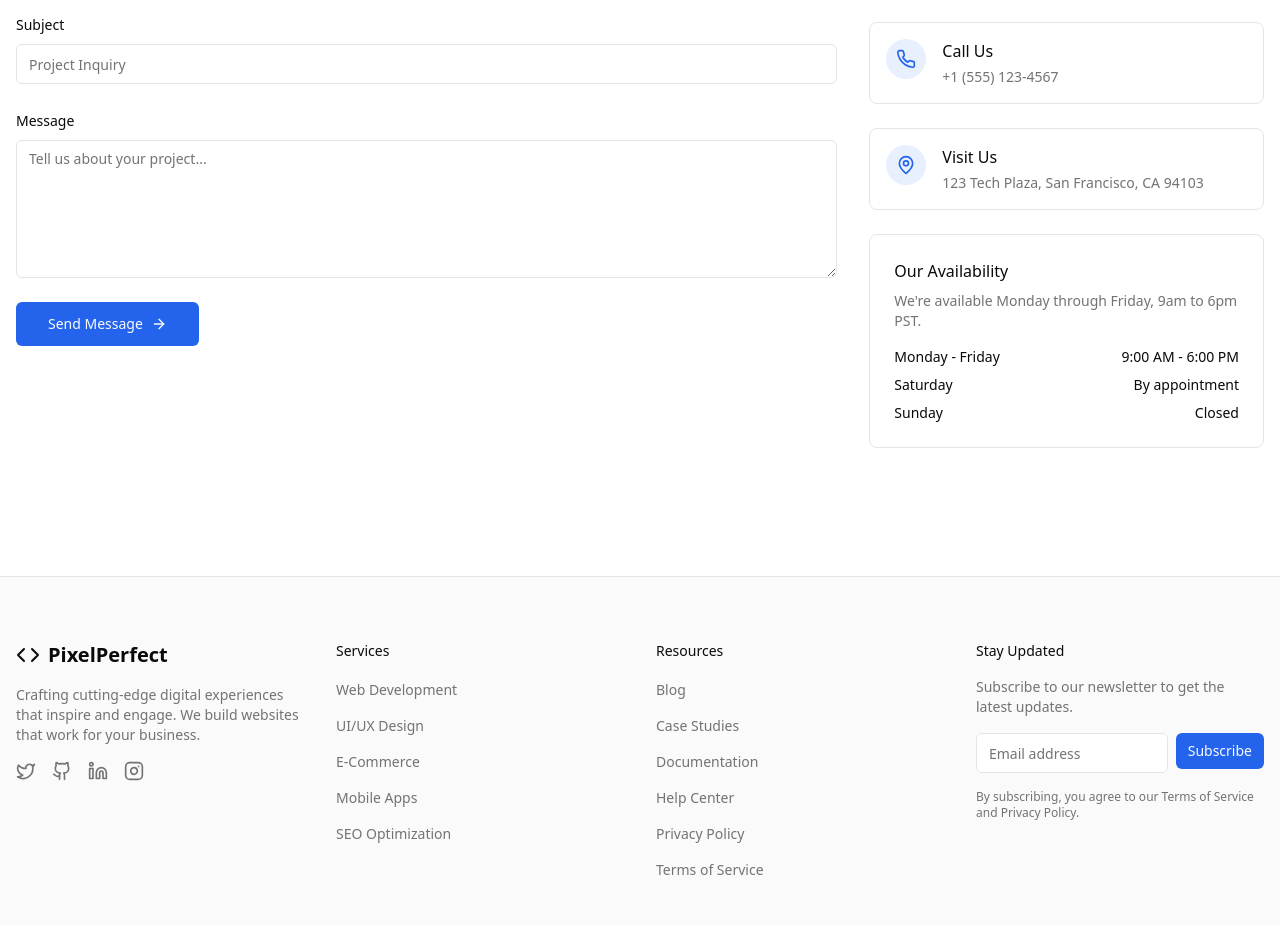
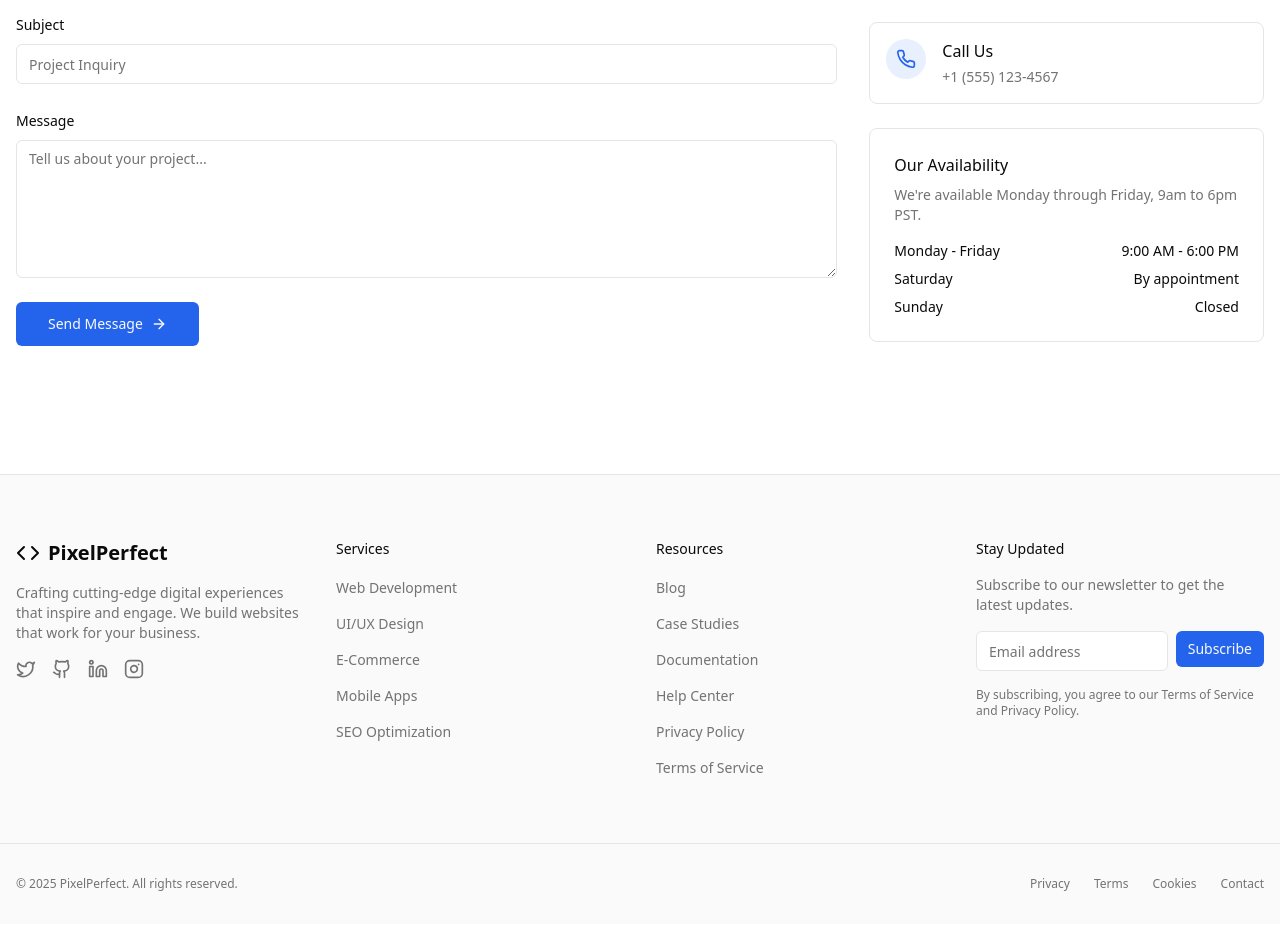
Before and after one commit to pixelperfectwebdesign/pixelperfectweb.design, a Next.js app: page / in a window 1280 px wide. Shown: the part 5704-6629 px from the top of the page. Built offline with nearby package versions, Linux system fonts and the light colour scheme.

Commit message:
Remove visit us section from contact

```diff
--- a/components/sections/contact.tsx
+++ b/components/sections/contact.tsx
@@ -9,7 +9,6 @@ import { useToast } from "@/hooks/use-toast";
 import {
   Mail,
   Phone,
-  MapPin,
   ArrowRight
 } from "lucide-react";
 
@@ -196,12 +195,6 @@ export default function Contact() {
               details="+1 (555) 123-4567"
               href="tel:+15551234567"
             />
-            <ContactInfo
-              icon={<MapPin className="h-5 w-5" />}
-              title="Visit Us"
-              details="123 Tech Plaza, San Francisco, CA 94103"
-              href="https://maps.google.com"
-            />
             <div className="p-6 rounded-lg border bg-card/50 mt-8">
               <h3 className="font-medium mb-2">Our Availability</h3>
               <p className="text-sm text-muted-foreground mb-4">
```
